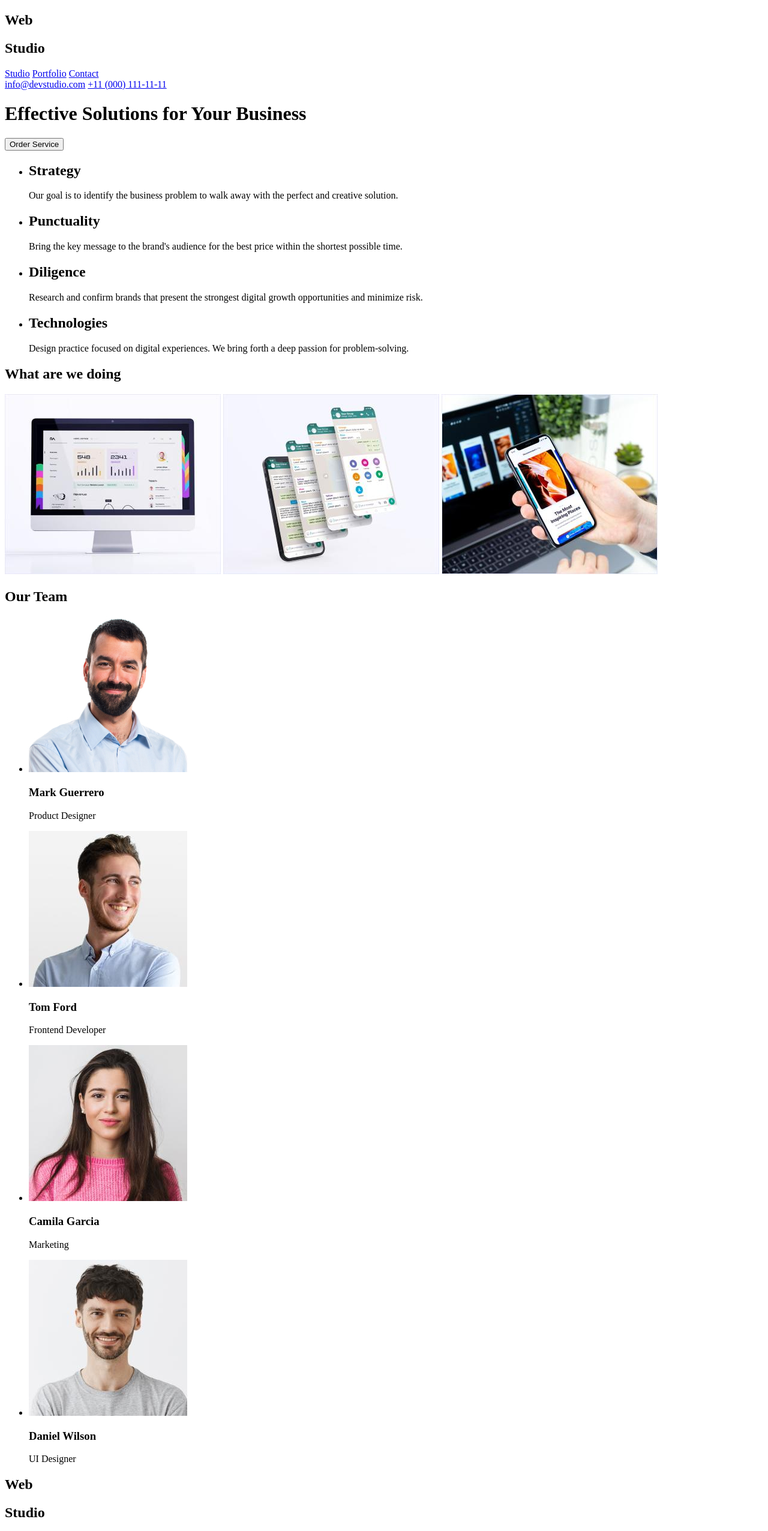
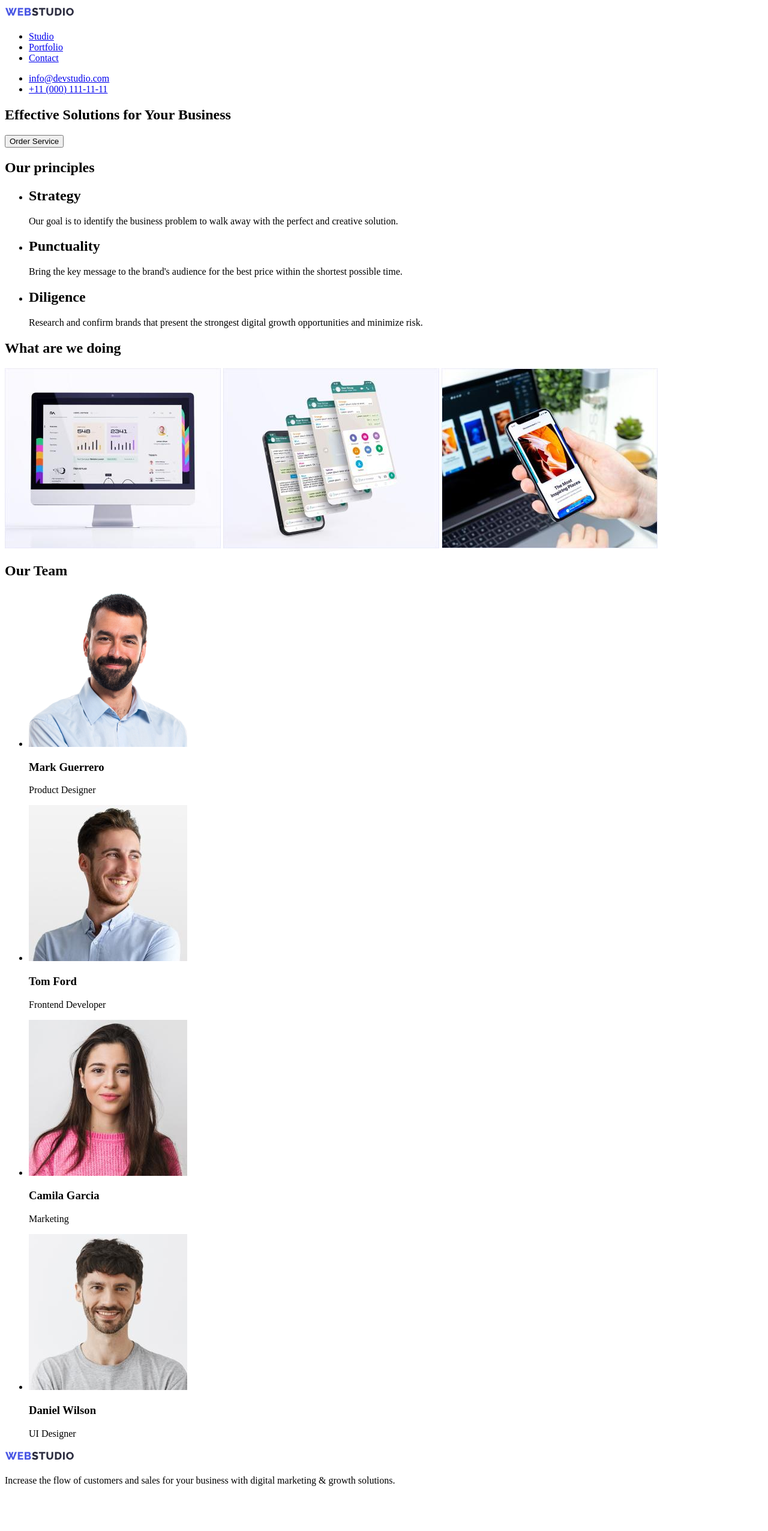
Before and after one commit to VitaliyHraboviak/Web-Studio, a plain HTML site: page index.html in a window 1280 px wide. Shown: the top 2552 px of the page at 60% size. After the commit the page ends 2493 px from the top, so only its background shows below. Drawn offline with Linux system fonts and the light colour scheme.

Commit message:
update index html file

```diff
--- a/index.html
+++ b/index.html
@@ -7,25 +7,31 @@
     <title>Document</title>
   </head>
   <body>
+    <header>
+      <nav>
+        <a href="/">
+          <img src="./images/Logo.svg" alt="company logo" />
+        </a>
+        <ul>
+          <li><a href="/Studio">Studio</a></li>
+          <li><a href="/Portfolio">Portfolio</a></li>
+          <li><a href="/contact">Contact</a></li>
+        </ul>
+      </nav>
+      <ul>
+        <li><a href="info@devstudio.com">info@devstudio.com</a></li>
+        <li><a href="+110001111111">+11 (000) 111-11-11</a></li>
+      </ul>
+    </header>
     <main>
-      <!--top line-->
-      <!--Logo-->
-      <h2>Web</h2>
-      <h2>Studio</h2>
-      <!--Menu Nav-->
-      <nav>
-        <a href="/Studio">Studio</a>
-        <a href="/Portfolio">Portfolio</a>
-        <a href="/contact">Contact</a>
-      </nav>
-      <a href="info@devstudio.com">info@devstudio.com</a>
-      <a href="+110001111111">+11 (000) 111-11-11</a>
-      <!--Header-->
       <div>
+        <section>
           <h1>Effective Solutions for Your Business</h1>
           <button>Order Service</button>
+        </section>
       </div>
-      <!--Section 1-->
+      <section>
+        <h2>Our principles</h2>
         <ul>
           <!--Strategy-->
           <li>
@@ -51,54 +57,38 @@
               growth opportunities and minimize risk.
             </p>
           </li>
-        <!--Technologies-->
-        <li>
-          <h2>Technologies</h2>
-          <p>
-            Design practice focused on digital experiences. We bring forth a
-            deep passion for problem-solving.
-          </p>
-        </li>
         </ul>
-      <!--Section 2-->
-      <div>
+      </section>
+      <section>
         <h2>What are we doing</h2>
         <img
-          src="images/img(6).jpg"
+          src="./images/img(6).jpg"
           alt="Photo PC"
           width="360"
           height="300"
         />
+        <img src="./images/img(5).jpg" alt="Photo SmartPhon" width="360" />
         <img
-          src="images/img(5).jpg"
-          alt="Photo SmartPhon"
-          width="360"
-          height="300"
-        />
-        <img
-          src="images/img(4).jpg"
+          src="./images/img(4).jpg"
           alt="Photo PC and SmartPhon"
           width="360"
-          height="300"
         />
-      </div>
-      <!--Section 3-->
-      <div>
+      </section>
+      <section>
         <h2>Our Team</h2>
         <ul>
           <!--Team Card1-->
           <li>
-            <img src="images/img.jpg" alt="Picture of Photo Mark Guerrero" />
+            <img src="./images/img.jpg" alt="Picture of Photo Mark Guerrero" />
             <h3>Mark Guerrero</h3>
             <p>Product Designer</p>
           </li>
           <!--Team Card2-->
           <li>
             <img
-              src="images/img(1).jpg"
+              src="./images/img(1).jpg"
               alt="Picture of Photo Tom Ford"
               width="264"
-              height="260"
             />
             <h3>Tom Ford</h3>
             <p>Frontend Developer</p>
@@ -106,10 +96,9 @@
           <!--Team Card3-->
           <li>
             <img
-              src="images/img(2).jpg"
+              src="./images/img(2).jpg"
               alt="Picture of Photo Camila Garcia"
               width="264"
-              height="260"
             />
             <h3>Camila Garcia</h3>
             <p>Marketing</p>
@@ -117,28 +106,25 @@
           <!--Team Card4-->
           <li>
             <img
-              src="images/img(3).jpg"
+              src="./images/img(3).jpg"
               alt="Picture of Photo Daniel Wilson"
               width="264"
-              height="260"
             />
             <h3>Daniel Wilson</h3>
             <p>UI Designer</p>
           </li>
         </ul>
-        <!--Footer-->
+      </section>
+    </main>
     <footer>
-          <h2>Web</h2>
-          <h2>Studio</h2>
+      <a href="/">
+        <img src="./images/Logo.svg" alt="company logo" />
+      </a>
       <p>
-            Increase the flow of customers and sales for your business with
-            digital marketing & growth solutions.
+        Increase the flow of customers and sales for your business with digital
+        marketing & growth solutions.
       </p>
-          <address>
-
-          </address>
+      <address></address>
     </footer>
-      </div>
-    </main>
   </body>
 </html>
```
Also changed, not shown: images/Logo.png (added), images/Logo.svg (added). Lines whose indentation alone changed are shown as unchanged.
